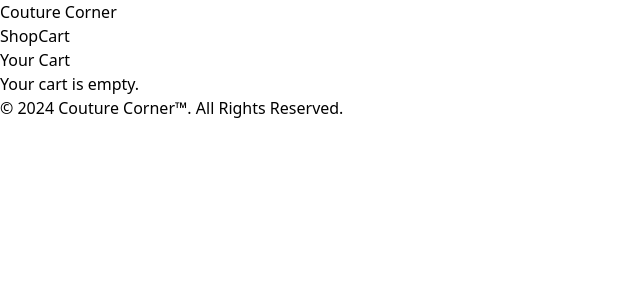
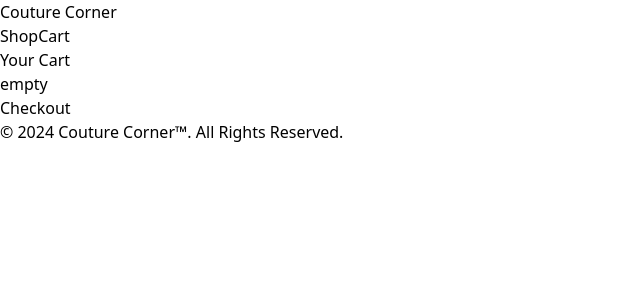
Before and after one commit to lililok/Shopping-Cart, a React (Vite) app: page /cart in a window 1280 px wide. Shown: the top 300 px of the page, without its empty margins (0-640 px from the left). Built offline with nearby package versions, Linux system fonts and the light colour scheme.

Commit message:
cart items visible

```diff
--- a/src/cartFunc.jsx
+++ /dev/null
@@ -1,5 +0,0 @@
-const [cartList, setCartList] = useState(cartLocalStorage)
-
-useEffect(() => {
-    localStorage.setItem("cartList", JSON.stringify(cartList))
-  }, [cartList])
--- a/src/parts/Card.jsx
+++ b/src/parts/Card.jsx
@@ -1,26 +1,12 @@
 import React, { useState, useEffect } from 'react';
 
 function Card({product}) {
-    const [cart, setCart] = useState(() => {
-        const cartLocalStorage = localStorage.getItem('cart');
-        return cartLocalStorage ? JSON.parse(cartLocalStorage) : [];
-      });
-
-      const addToCart = (item) => {
-        setCart(item);
-      };
-
-      useEffect(() => {
-        localStorage.setItem('cart', JSON.stringify(cart));
-      }, [cart]);
-
     return (
         <>
         <div className="relative m-5 flex w-full max-w-xs flex-col overflow-hidden rounded-lg border border-gray-100 bg-white shadow-md">
             <img src={product.image} alt={product.title} className="object-cover"/>
             <h3 className="text-lg mb-4 font-bold leading-relaxed text-gray-800 dark:text-gray-300">{product.title}</h3>
             <h2 className="leading-5 text-gray-500 dark:text-gray-400">${product.price}</h2>
-            <button onClick={() => addToCart(product)}>Add to cart</button>
         </div>
         </>
     )
--- a/src/parts/Cards.jsx
+++ b/src/parts/Cards.jsx
@@ -1,19 +1,43 @@
-import React from 'react';
+import React, { useState, useEffect } from 'react';
 import Card from "./Card.jsx";
 import storeData from "../fetch.jsx";
 
 function Cards() {
   const { allData } = storeData();
+  const [cart, setCart] = useState(() => {
+    const cartLocalStorage = localStorage.getItem('cart');
+    return cartLocalStorage ? JSON.parse(cartLocalStorage) : [];
+  });
+
+  const addToCart = (item) => {
+    setCart(prevItems => {
+      const existingItem = prevItems.find(cartItem => cartItem.id === item.id);
+      if (existingItem) {
+        return prevItems.map(cartItem =>
+          cartItem.id === item.id ? { ...cartItem, quantity: cartItem.quantity + 1 } : cartItem
+        );
+      } else {
+        return [...prevItems, { ...item, quantity: 1 }];
+      }
+    });
+  };
+
+  useEffect(() => {
+    localStorage.setItem('cart', JSON.stringify(cart));
+  }, [cart]);
 
   return (
     <>
       <div className="grid grid-flow-row justify-items-center gap-8 text-neutral-600 pd-6 sm:grid-cols-1 md:grid-cols-2 lg:grid-cols-3 xl:grid-cols-3">
         {allData.map((item) => (
-              <Card key={item.id} product={item} />
+          <div key={item.id}>
+            <Card product={item} />
+            <button onClick={() => addToCart(item)}>Add to cart</button>
+          </div>
         ))}
       </div>
     </>
-    )
+  );
 }
 
 export default Cards
--- a/src/parts/CartList.jsx
+++ b/src/parts/CartList.jsx
@@ -1,15 +1,34 @@
-import React, { useState } from 'react';
+import React, { useState, useEffect } from 'react';
 import Card from "./Card.jsx";
 
+function CartList() {
+  const [cart, setCart] = useState(() => {
+    const cartLocalStorage = localStorage.getItem('cart');
+    return cartLocalStorage ? JSON.parse(cartLocalStorage) : [];
+  });
 
-function CartList() {
-    const [cart, setCart] = useState([]);
+  useEffect(() => {
+    const cartLocalStorage = localStorage.getItem('cart');
+    if (cartLocalStorage) {
+      setCart(JSON.parse(cartLocalStorage));
+    }
+  }, []);
 
-    return (
-        <>
-          helo
-        </>
-    )
+  return (
+    <div className="cart">
+      {cart.length === 0 && <p>empty</p>}
+      <ul>
+        {cart.map((item) => (
+          <li key={item.id}>
+            <Card product={item} />
+            <button>+</button>
+            <button>-</button>
+            <button>Delete</button>
+          </li>
+        ))}
+      </ul>
+    </div>
+  );
 }
 
 /*render, add, delete*/
--- a/src/parts/Checkout.jsx
+++ b/src/parts/Checkout.jsx
@@ -3,10 +3,14 @@
 
 
 function Checkout() {
+  const [cart, setCart] = useState(() => {
+    const cartLocalStorage = localStorage.getItem('cart');
+    return cartLocalStorage ? JSON.parse(cartLocalStorage) : [];
+  });
 
     return (
         <>
-          this is a checkout
+          <h3>Checkout</h3>
         </>
     )
 }
--- a/src/routes/Cart.jsx
+++ b/src/routes/Cart.jsx
@@ -3,30 +3,12 @@
 import Checkout from "../parts/Checkout.jsx";
 
 function Cart() {
-  const [cart, setCart] = useState(() => {
-    const cartLocalStorage = localStorage.getItem('cart');
-    return cartLocalStorage ? JSON.parse(cartLocalStorage) : [];
-  });
-
-  useEffect(() => {
-    const cartLocalStorage = localStorage.getItem('cart');
-    if (cartLocalStorage) {
-      setCart(JSON.parse(cartLocalStorage));
-    }
-  }, []);
-
   return (
-    <div className="cart">
+    <>
       <h2>Your Cart</h2>
-      {cart.length === 0 && <p>Your cart is empty.</p>}
-      <ul>
-        {cart.map((item) => (
-          <li key={item.id}>
-            {item.title} - ${item.price} x {item.quantity}
-          </li>
-        ))}
-      </ul>
-    </div>
+      <CartList/>
+      <Checkout/>
+    </>
   );
 }
 
```
Lines whose indentation alone changed are shown as unchanged.
